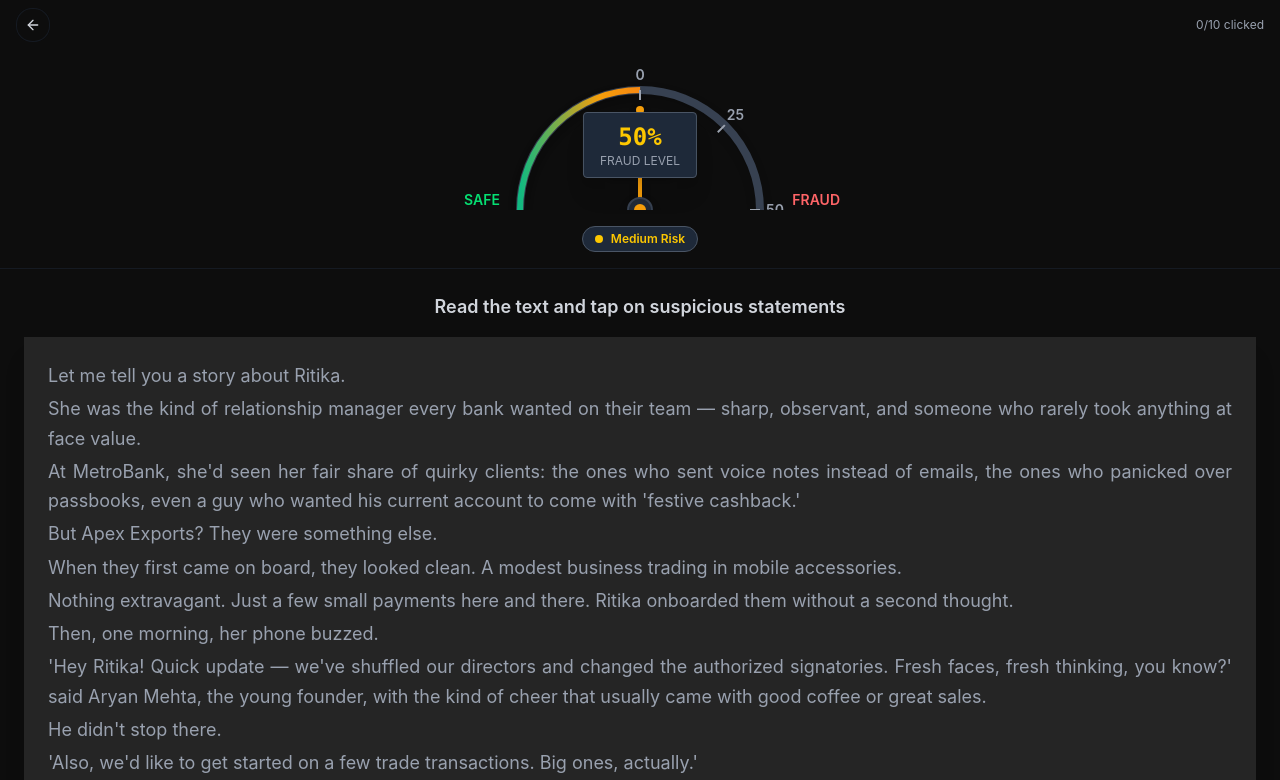
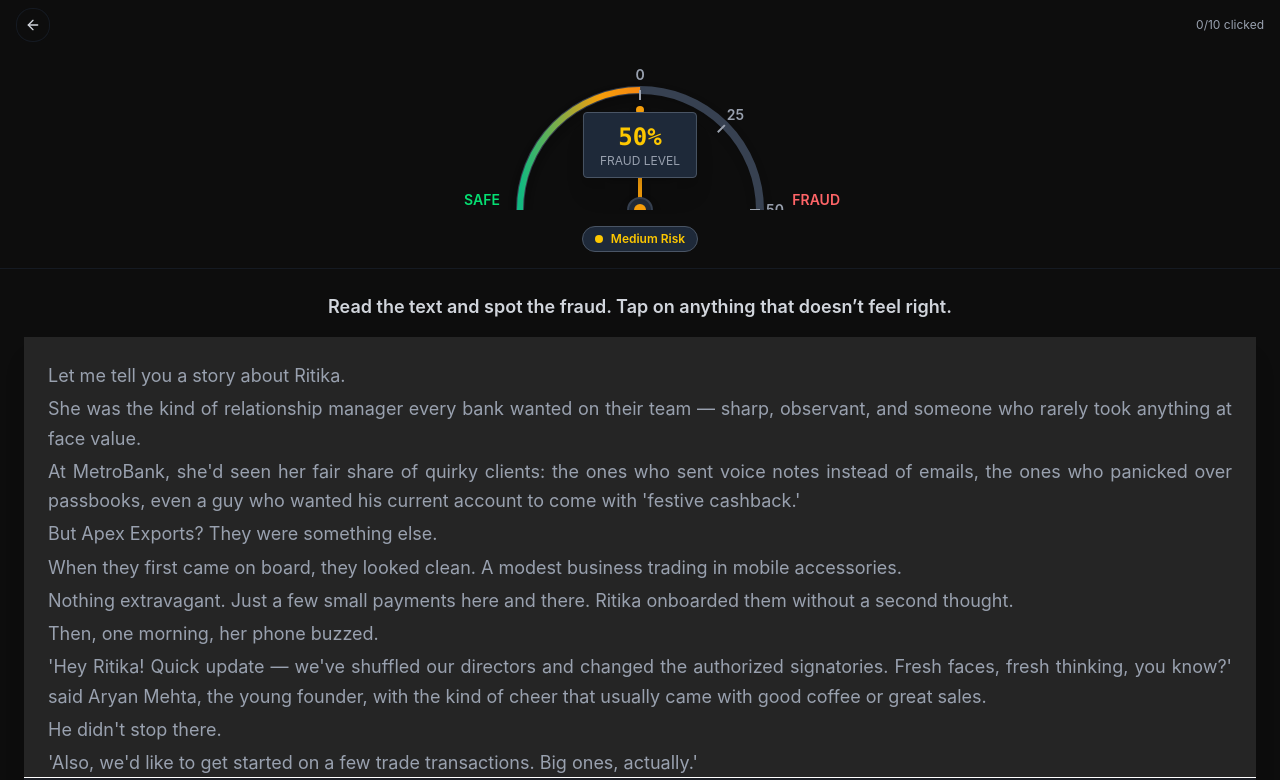
Before and after one commit to schoolsharks/fraud-meter, a React (Vite) app: page /game in a window 1280 px wide. Shown: the top 780 px of the page. Built offline with nearby package versions, Linux system fonts and the light colour scheme.

Commit message:
text and window height update

```diff
--- a/src/components/TextGameArea.tsx
+++ b/src/components/TextGameArea.tsx
@@ -6,17 +6,15 @@ interface TextGameAreaProps {
   texts: TextItem[];
   selectedTexts: number[];
   onTextClick: (textId: number, isFraud: boolean) => void;
-  onFinish:()=>void;
+  onFinish: () => void;
 }
 
 const TextGameArea: React.FC<TextGameAreaProps> = ({
   texts,
   selectedTexts,
   onTextClick,
-  onFinish
+  onFinish,
 }) => {
-
-
   const getTextStyle = (text: TextItem) => {
     const isSelected = selectedTexts.includes(text.id);
 
@@ -36,12 +34,13 @@ const TextGameArea: React.FC<TextGameAreaProps> = ({
   return (
     <div className="h-full">
       <h3 className="text-lg font-semibold mb-4 text-center text-gray-300 px-2">
-        Read the text and tap on suspicious statements
+        Read the text and spot the fraud. Tap on anything that
+        doesn’t feel right.
       </h3>
 
       {/* Scrollable Text Container */}
       <div className="bg-[#252525] backdrop-blur-sm shadow-xl mx-2">
-        <div className="h-[calc(100vh-280px)] overflow-y-auto p-4 md:p-6">
+        <div className={`overflow-y-auto p-4 md:p-6`} style={{maxHeight:`${window.innerHeight - 360}px`}}>
           <motion.div
             initial={{ opacity: 0 }}
             animate={{ opacity: 1 }}
@@ -57,7 +56,11 @@ const TextGameArea: React.FC<TextGameAreaProps> = ({
                   className={`
                     ${getTextStyle(text)}
                     ${text.clickable ? "py-1" : ""}
-                    ${selectedTexts.includes(text.id) && text.isFraud ?"bg-red-500/10" : ""}
+                    ${
+                      selectedTexts.includes(text.id) && text.isFraud
+                        ? "bg-red-500/10"
+                        : ""
+                    }
                   `}
                   onClick={() => {
                     if (text.clickable && !selectedTexts.includes(text.id)) {
@@ -117,7 +120,8 @@ const TextGameArea: React.FC<TextGameAreaProps> = ({
       <div className="px-2">
         <button
           onClick={onFinish}
-         className="p-2 text-xl font-medium cursor-pointer mt-4 w-full bg-[#96FF43] text-black">
+          className="p-2 text-xl font-medium cursor-pointer mt-4 w-full bg-[#96FF43] text-black"
+        >
           Finish
         </button>
       </div>
--- a/src/pages/HomePage.tsx
+++ b/src/pages/HomePage.tsx
@@ -9,7 +9,7 @@ const HomePage: React.FC = () => {
           Fraud Meter
         </h1>
         <p className="text-lg md:text-xl text-gray-300">
-          Test your ability to detect fraudulent statements. Click on suspicious sentences to move the fraud meter!
+          Find the fraud. Tap what doesn’t feel right
         </p>
         <Link
           to="/game"
```
